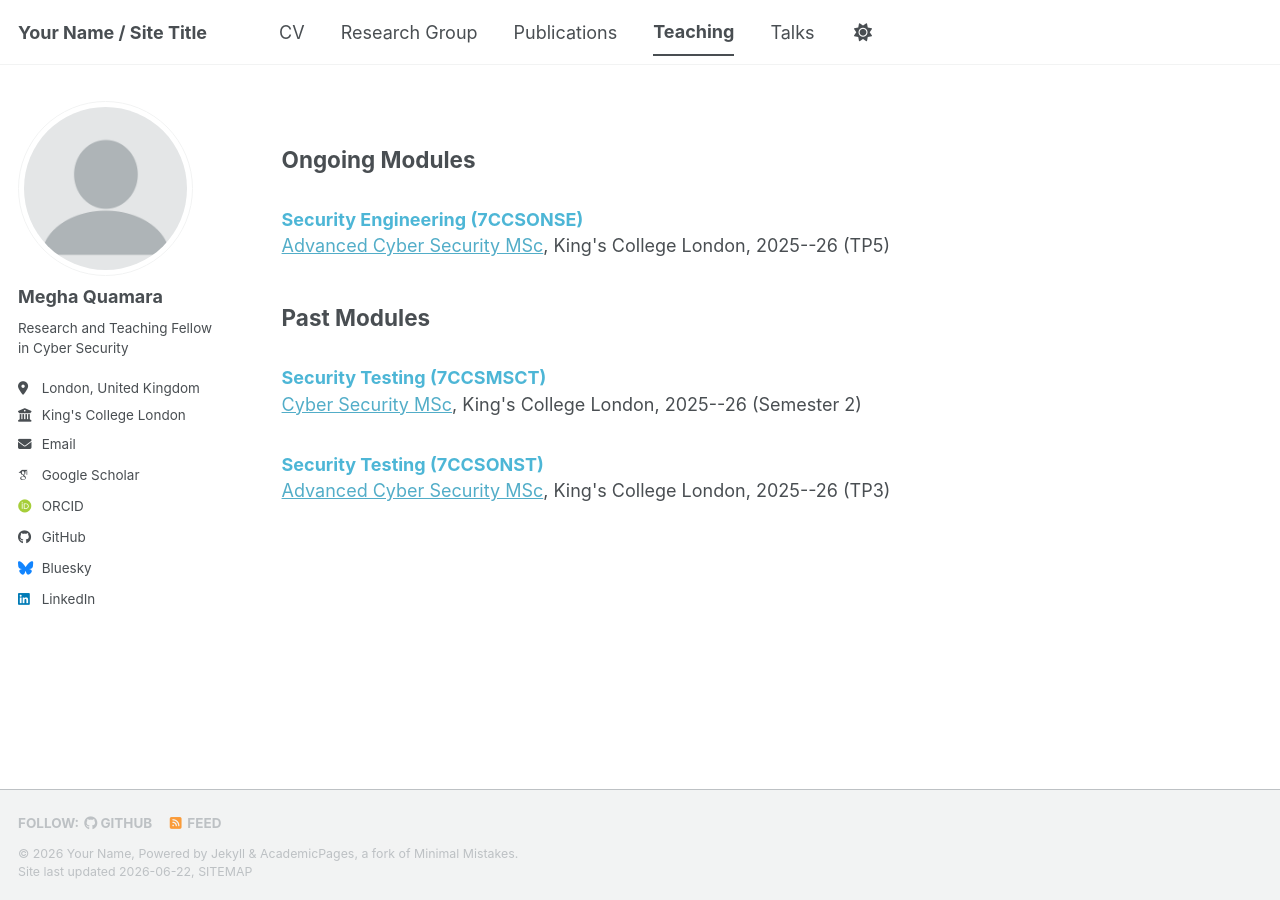
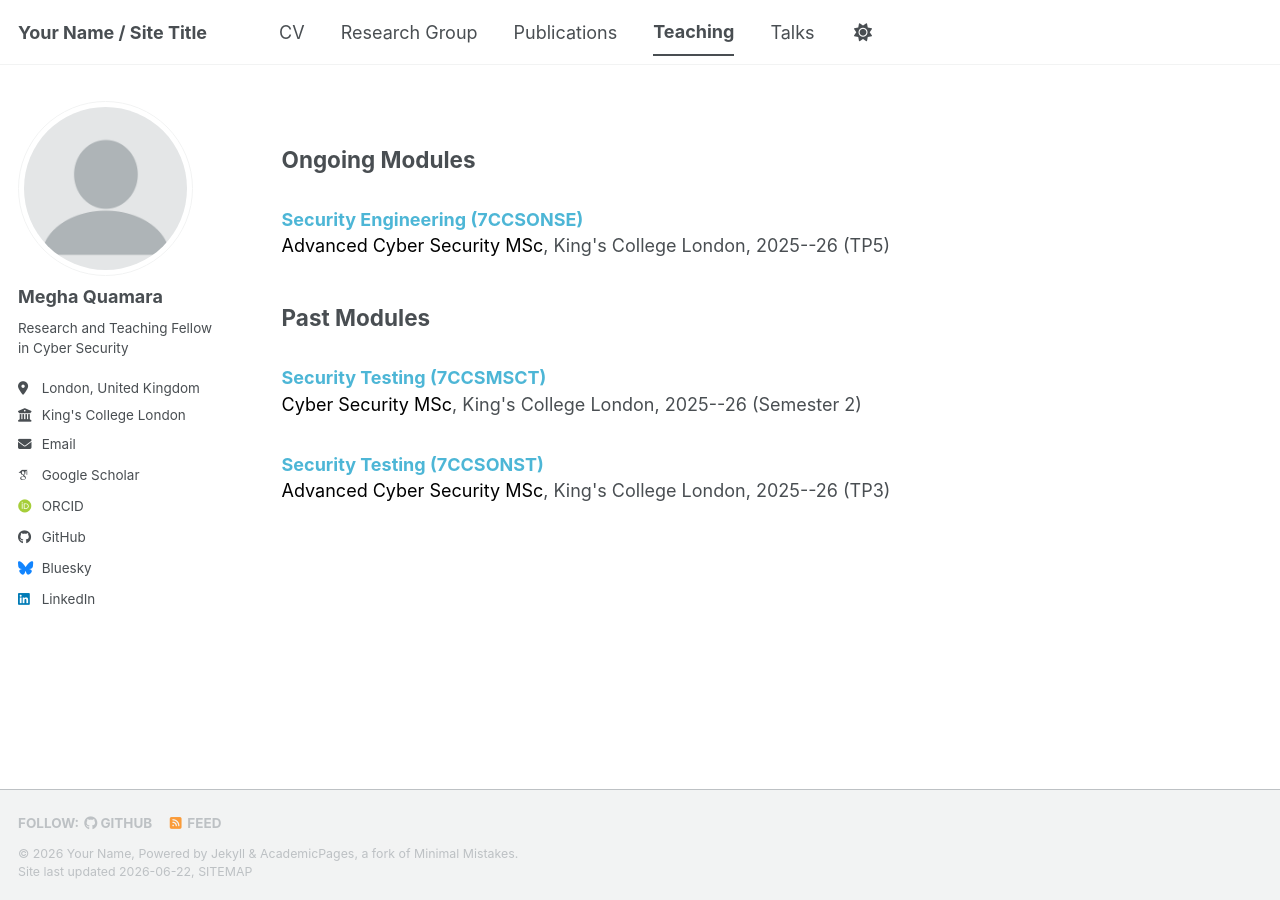
Before and after one commit to meghaquamara/personal-website, a Jekyll site: the page built from _pages/teaching.md, in a window 1280 px wide. Built offline with Jekyll 4.4.1, drawn with Linux system fonts in a browser that asks for light colours; some web fonts are replaced; a script bundle is joined from its source files by our own code; library files that are not in the unit come from our copies.

Commit message:
Update main.scss

```diff
--- a/assets/css/main.scss
+++ b/assets/css/main.scss
@@ -71,3 +71,13 @@
     margin-top: 0 !important;
     margin-bottom: 0.6em !important;
 }
+
+.teaching-info a {
+    color: #000 !important;
+    text-decoration: none !important;
+}
+
+.teaching-info a:hover {
+    color: #000 !important;
+    text-decoration: none !important;
+}
```
